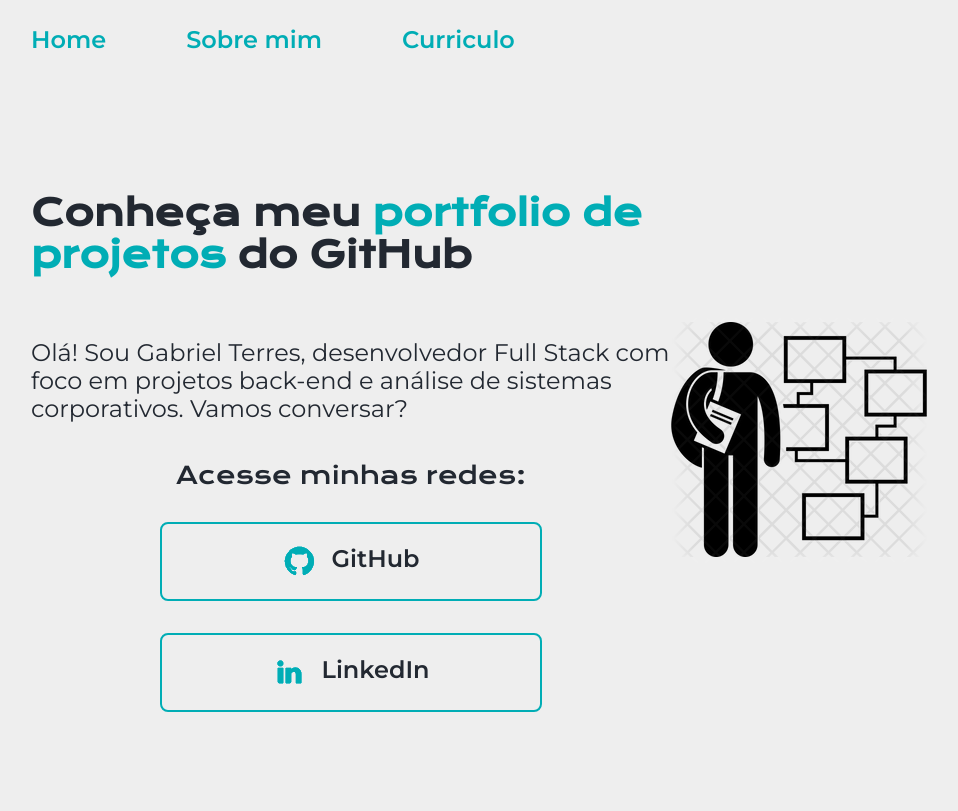
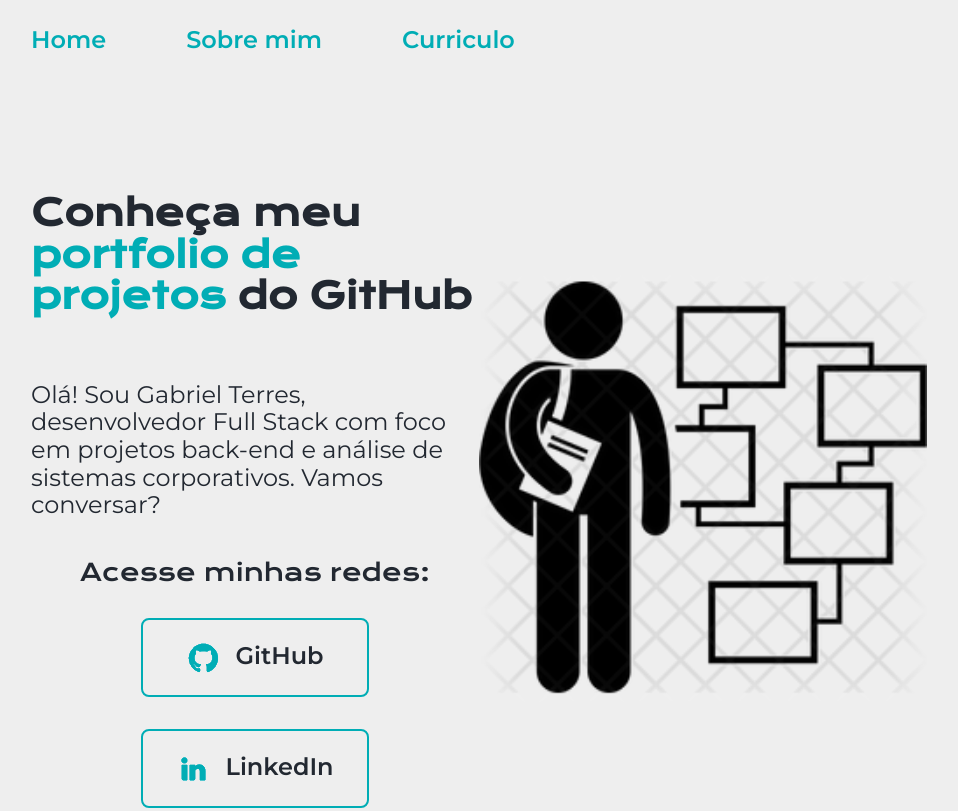
Before and after one commit to GabrielTB1/HTML-CSS-estrutura-de-arquivos-e-tags, a plain HTML site: page index.html in a window 1280 px wide. Shown: the top 811 px of the page, without its empty margins (161-1119 px from the left). Drawn offline with nearby package versions, Linux system fonts and the light colour scheme.

Commit message:
Ajustando elementos para dispositivos móveis

```diff
--- a/index.html
+++ b/index.html
@@ -22,17 +22,17 @@
             <p class ="apresentacao__conteudo__texto">Olá! Sou Gabriel Terres, desenvolvedor Full Stack com foco em projetos back-end e análise de sistemas corporativos. Vamos conversar?</p>
             <div class="apresentacao__links">
                 <h2 class ="apresentacao__links__subtitulo">Acesse minhas redes:</h2>
-                <a class="apresentacao__links__link" href="https://github.com/GabrielTB1">
+                <a class="apresentacao__links__navegacao" href="https://github.com/GabrielTB1">
                     <img src="./assets/github.png">
                     GitHub
                 </a>
-                <a class="apresentacao__links__link" href="https://br.linkedin.com/in/gabriel-terres-bednascki">
+                <a class="apresentacao__links__navegacao" href="https://br.linkedin.com/in/gabriel-terres-bednascki">
                     <img src="./assets/linkedin.png">
                     LinkedIn
                 </a>
             </div>
         </section>
-        <img src ="./assets/portfolio.webp" alt ="Imagem Portfolio">
+        <img class="apresentacao__imagem" src ="./assets/portfolio.webp" alt ="Imagem Portfolio">
     </main>
     <footer class="rodape">
         <p>Desenvolvido por Gabriel Terres Bednascki.</p>
--- a/styles/style.css
+++ b/styles/style.css
@@ -32,7 +32,7 @@ body{
 
 .cabecalho__menu__link{
     font-family: var(--fonte-secundaria);
-    font-size: 24px;
+    font-size: 1.5rem;
     font-weight: 600;
     color: var(--cor-terciaria);
     text-decoration: none;
@@ -46,14 +46,14 @@ body{
 }
 
 .apresentacao__conteudo{
-    width: 650px;
+    width: 50%;
     display: flex;
     flex-direction: column;
     gap: 40px;
 }
 
 .apresentacao__conteudo__titulo{
-    font-size: 36px;
+    font-size: 2.25rem;
     font-family: var(--fonte-primaria);
 }
 
@@ -62,7 +62,7 @@ body{
 }
 
 .apresentacao__conteudo__texto{
-    font-size: 24px;
+    font-size: 1.5rem;
     font-family: var(--fonte-secundaria);
 }
 
@@ -82,18 +82,18 @@ body{
 .apresentacao__links__subtitulo{
     font-family: var(--fonte-primaria);
     font-weight: 400;
-    font-size: 24px;
+    font-size: 1.5rem;
 }
 
-.apresentacao__links__link{
+.apresentacao__links__navegacao{
     display: flex;
     justify-content: center;
     gap: 16px;
-    width: 378px;
+    width: 50%;
     text-align: center;
     border: 2px solid var(--cor-terciaria);
     border-radius: 8px;
-    font-size: 24px;
+    font-size: 1.5rem;
     padding: 21.5px 0;
     color: var(--cor-primaria);
     font-weight: 600;
@@ -101,9 +101,13 @@ body{
     text-decoration: none;
 }
 
-.apresentacao__links__link:hover{
+.apresentacao__links__navegacao:hover{
     background-color: var(--cor-hover);
     padding: 3%;
+}
+
+.apresentacao__imagem{
+    width: 50%
 }
 
 .rodape{
@@ -112,6 +116,6 @@ body{
     color: var(--cor-primaria);
     background-color: var(--cor-terciaria);
     font-family: var(--fonte-secundaria);
-    font-size: 24px;
+    font-size: 1.5rem;
     font-weight: 400;
 }
```
Also changed, not shown: about.html (+1 -1 lines), curriculo.html (+1 -1 lines).
